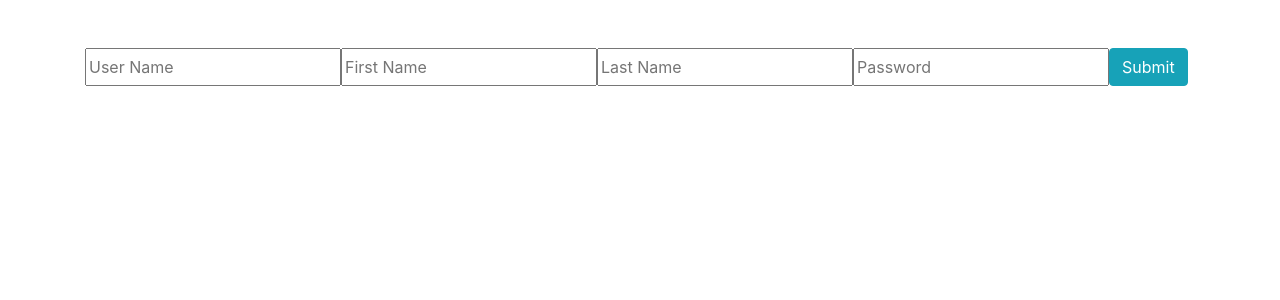
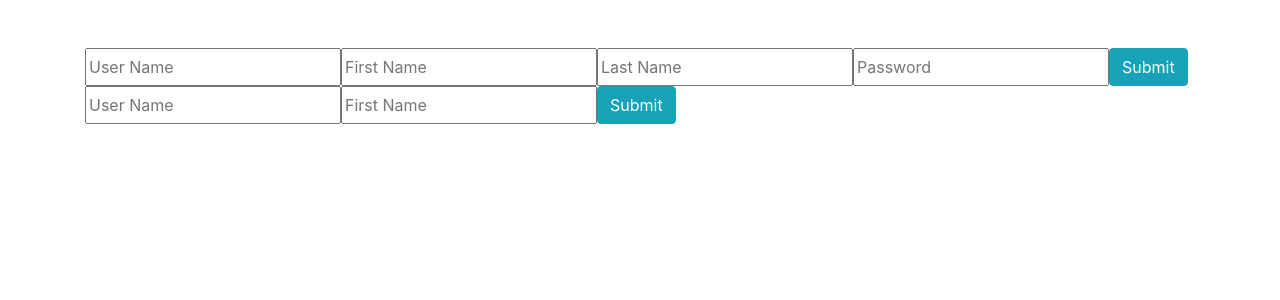
Before and after one commit to Abhiram13/MordorClient, a React (Create React App) app: page / in a window 1280 px wide. Shown: the top 300 px of the page. Built offline with nearby package versions, Linux system fonts and the light colour scheme.

Commit message:
login fields has been given

```diff
--- a/src/workflow/Authenticate/signup.js
+++ b/src/workflow/Authenticate/signup.js
@@ -10,6 +10,8 @@ class SignUp extends React.Component {
          firstname: '',
          lastname: '',
          password: '',
+         login_username: '',
+         login_password: '',
       }
       this.handleChange = this.handleChange.bind(this);
    }
@@ -39,6 +41,16 @@ class SignUp extends React.Component {
                password: event.target.value,
             });
             break;
+         case 'loginusername':
+            this.setState({
+               login_username: event.target.value,
+            });
+            break;
+         case 'loginpassword':
+            this.setState({
+               login_password: event.target.value,
+            });
+            break;
          default:
             return null;
       }
@@ -47,7 +59,18 @@ class SignUp extends React.Component {
    sendDate() {
       const { username, firstname, lastname, password } = this.state;
       if (username && firstname && lastname && password) {
-         return postRequest('post', '/app.js', this.state);
+         return postRequest('post', '/signIn.js', this.state);
+      }
+   }
+
+   sendLoginCred() {
+      const { login_username, login_password } = this.state;
+      let obj = {
+         username: login_username,
+         password: login_password,
+      }
+      if (login_password && login_username) {
+         return postRequest('post', '/login.js', obj);
       }
    }
 
@@ -85,6 +108,25 @@ class SignUp extends React.Component {
                      className="btn btn-info"
                      onClick={() => this.sendDate()}>Submit</button>
                </div>
+
+               <div className="d-flex col-sm-5 p-0 justify-content-between">
+                  <input
+                     type="text"
+                     id="loginusername"
+                     placeholder="User Name"
+                     value={this.state.login_username}
+                     onChange={this.handleChange} />
+                  <input
+                     type="text"
+                     id="loginpassword"
+                     placeholder="First Name"
+                     value={this.state.login_password}
+                     onChange={this.handleChange} />
+                  <button
+                     type="button"
+                     className="btn btn-info"
+                     onClick={() => this.sendLoginCred()}>Submit</button>
+               </div>
             </div>
          </div>
       );
```
